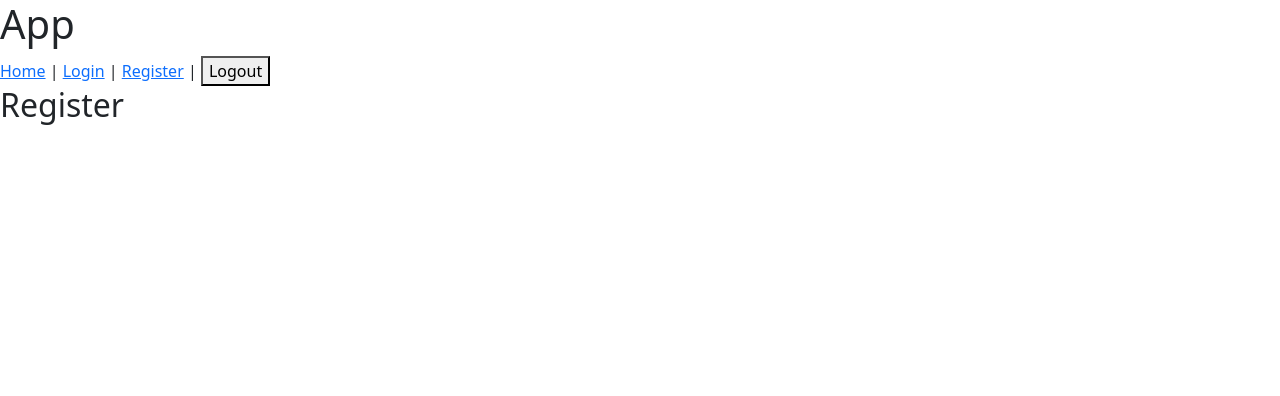
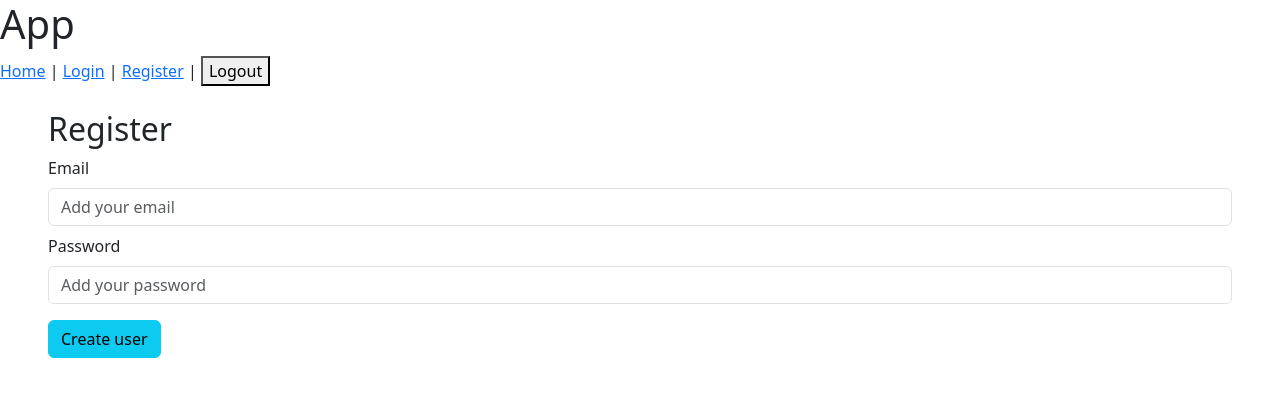
Before and after one commit to AldanaArcidiacono/firebase-practice, a Vue app: page /register in a window 1280 px wide. Shown: the top 396 px of the page. Built offline with nearby package versions, Linux system fonts and the light colour scheme; the HTML template or start-up script is replaced by a standard one.

Commit message:
Adding register logic

```diff
--- a/src/firebaseConfig.js
+++ b/src/firebaseConfig.js
@@ -15,3 +15,8 @@ const firebaseConfig = {
 
 // Initialize Firebase
 const app = initializeApp(firebaseConfig);
+
+// User login & register config
+const auth = getAuth();
+
+export { auth };
--- a/src/views/RegisterView.vue
+++ b/src/views/RegisterView.vue
@@ -1,9 +1,39 @@
 <template>
   <div>
-    <h2>Register</h2>
+    <h2 class="mt-4 mx-5">Register</h2>
+    <form class="my-2 mx-5" @submit.prevent="handleSubmit">
+      <label for="email" class="form-label">Email</label>
+      <input
+        type="email"
+        class="form-control mb-2"
+        id="email"
+        placeholder="Add your email"
+        v-model="email"
+      />
+      <label for="password" class="form-label">Password</label>
+      <input
+        type="password"
+        class="form-control"
+        id="password"
+        placeholder="Add your password"
+        v-model="password"
+      />
+      <button type="submit" class="btn btn-info mt-3">Create user</button>
+    </form>
   </div>
 </template>
 
-<script setup></script>
+<script setup>
+import { ref } from 'vue';
+
+const email = ref('');
+const password = ref('');
+
+const handleSubmit = () => {
+  console.log('Fomr');
+  console.log('email', email.value);
+  console.log('password', password.value);
+};
+</script>
 
 <style lang="scss" scoped></style>
```
Also changed, not shown: src/stores/user.js (+17 -0 lines).
